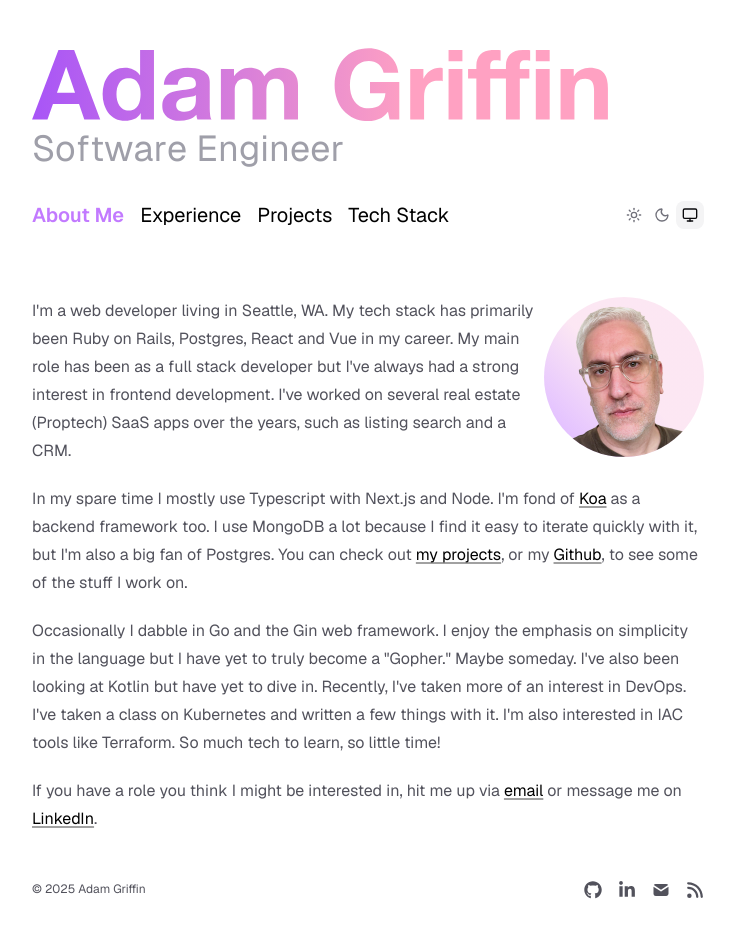
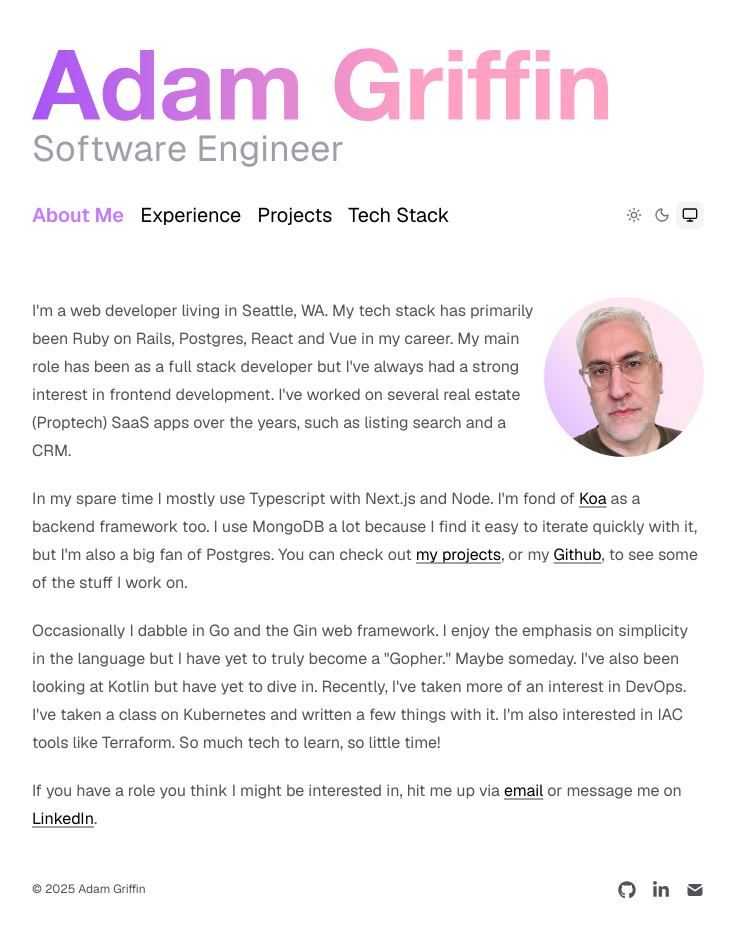
Before and after one commit to adamwgriffin/portfolio, a Next.js app: page / in a window 1280 px wide. Shown: the top 938 px of the page, without its empty margins (272-1007 px from the left). Built offline with nearby package versions, Linux system fonts and the light colour scheme.

Commit message:
Hide RSS for now
We're not using it yet

```diff
--- a/components/SocialLinks.tsx
+++ b/components/SocialLinks.tsx
@@ -1,7 +1,7 @@
+import { socialLinks } from "@/lib/config";
+import { FaGithub, FaLinkedinIn } from "react-icons/fa6";
+import { TbMailFilled } from "react-icons/tb";
 import { SocialLink } from "./SocialLink";
-import { socialLinks } from "@/lib/config";
-import { FaGithub, FaLinkedinIn, FaRss } from "react-icons/fa6";
-import { TbMailFilled } from "react-icons/tb";
 
 export function SocialLinks() {
   return (
@@ -18,13 +18,13 @@ export function SocialLinks() {
       <SocialLink href={socialLinks.email}>
         <TbMailFilled />
       </SocialLink>
-      <a
+      {/* <a
         href="/rss.xml"
         target="_self"
         className="transition-all duration-300 hover:text-zinc-400"
       >
         <FaRss />
-      </a>
+      </a> */}
     </div>
   );
 }
```
